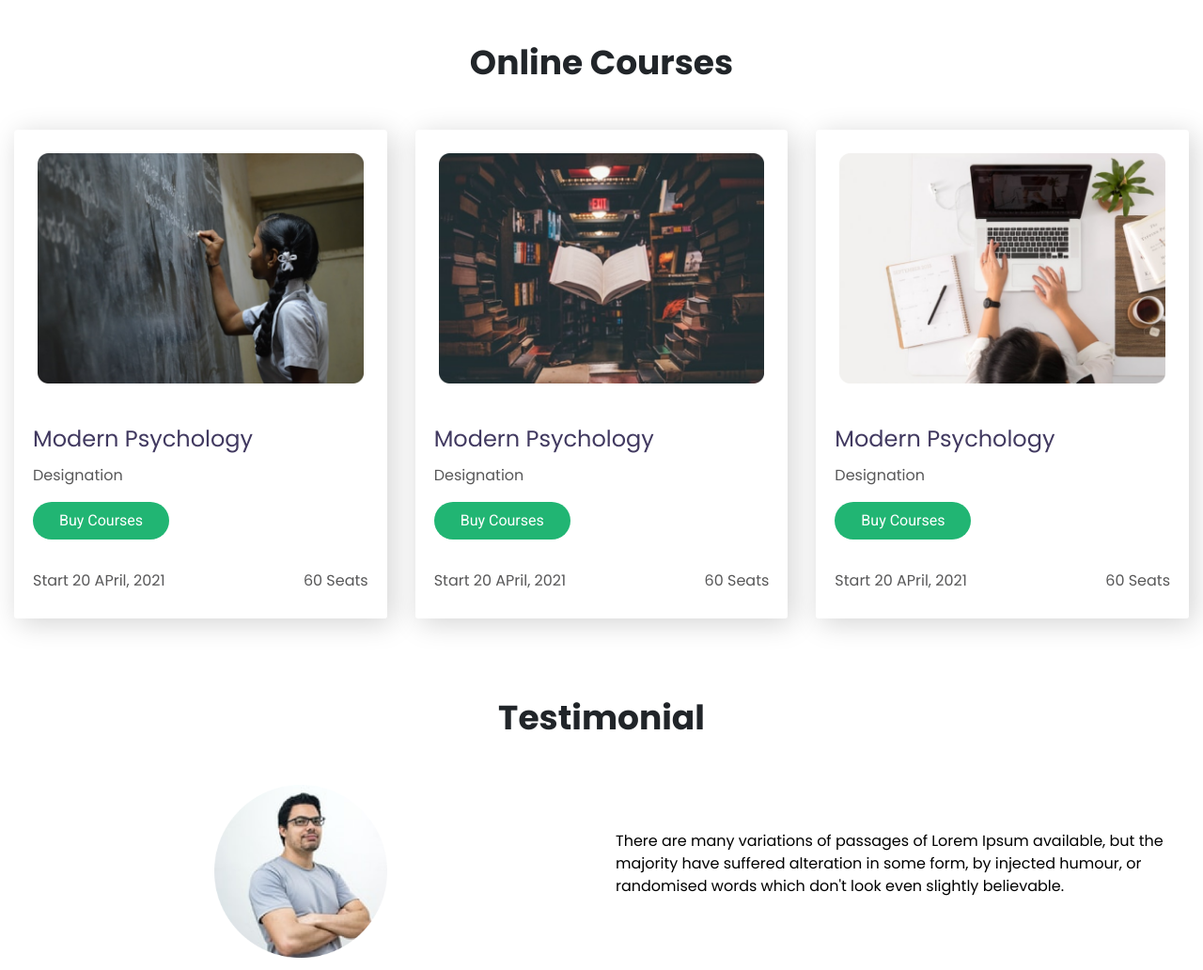
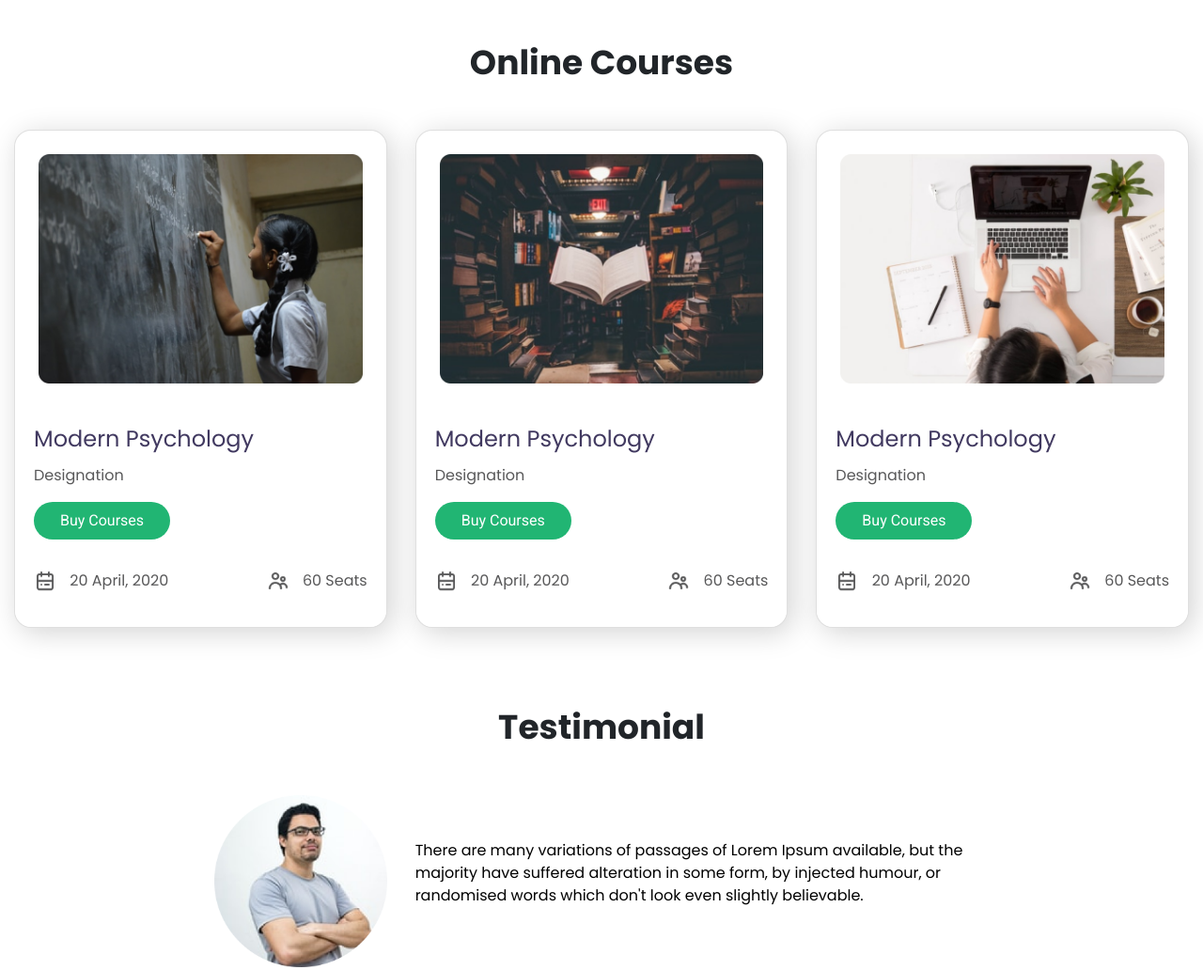
Before and after one commit to muinbd/e-school-resources, a plain HTML site: page index.html in a window 1280 px wide. Shown: the part 905-1937 px from the top of the page at 94% size. Drawn offline with nearby package versions, Linux system fonts and the light colour scheme.

Commit message:
Done with visual adjustment and responsive

```diff
--- a/index.html
+++ b/index.html
@@ -99,9 +99,19 @@
                         <p class="card-text">Designation</p>
                         <button class="button-green">Buy Courses</button>
                     </div>
-                    <div class="card-footer d-flex justify-content-between">
-                        <p>Start 20 APril, 2021</p>
-                        <p>60 Seats</p>
+                    <div class="card-footer">
+                        <div class="my-icon">
+                            <div class="d-flex justify-content-between">
+                                <div class="align-items-center">
+                                    <img class="img-fluid" src="images/ICON/calendar.png" alt="">
+                                    <small>20 April, 2020</small>
+                                </div>
+                                <div class="align-items-center">
+                                    <img class="img-fluid" src="images/ICON/people.png" alt="">
+                                    <small>60 Seats</small>
+                                </div>
+                            </div>
+                        </div>
                     </div>
                 </div>
 
@@ -112,9 +122,19 @@
                         <p class="card-text">Designation</p>
                         <button class="button-green">Buy Courses</button>
                     </div>
-                    <div class="card-footer d-flex justify-content-between">
-                        <p>Start 20 APril, 2021</p>
-                        <p>60 Seats</p>
+                    <div class="card-footer">
+                        <div class="my-icon">
+                            <div class="d-flex justify-content-between">
+                                <div class="align-items-center">
+                                    <img class="img-fluid" src="images/ICON/calendar.png" alt="">
+                                    <small>20 April, 2020</small>
+                                </div>
+                                <div class="align-items-center">
+                                    <img class="img-fluid" src="images/ICON/people.png" alt="">
+                                    <small>60 Seats</small>
+                                </div>
+                            </div>
+                        </div>
                     </div>
                 </div>
 
@@ -125,9 +145,19 @@
                         <p class="card-text">Designation</p>
                         <button class="button-green">Buy Courses</button>
                     </div>
-                    <div class="card-footer d-flex justify-content-between">
-                        <p>Start 20 APril, 2021</p>
-                        <p>60 Seats</p>
+                    <div class="card-footer">
+                        <div class="my-icon">
+                            <div class="d-flex justify-content-between">
+                                <div class="align-items-center">
+                                    <img class="img-fluid" src="images/ICON/calendar.png" alt="">
+                                    <small>20 April, 2020</small>
+                                </div>
+                                <div class="align-items-center">
+                                    <img class="img-fluid" src="images/ICON/people.png" alt="">
+                                    <small>60 Seats</small>
+                                </div>
+                            </div>
+                        </div>
                     </div>
                 </div>
             </div>
@@ -139,10 +169,10 @@
         <div class="container">
             <h2>Testimonial</h2>
             <div class="row d-flex justify-content-center align-items-center">
-                <div class="offset-md-2 col-md-2 col-sm-6">
+                <div class="col-md-2 col-sm-6">
                     <img class="img-fluid" src="images/Photos/Man.png" alt="">
                 </div>
-                <div class="offset-md-2 col-md-6 col-sm-6">
+                <div class="col-md-6 col-sm-6">
                     <p>There are many variations of passages of Lorem Ipsum available, but the
                         majority have suffered alteration in some form, by injected humour,
                         or randomised words which don't look even slightly believable.</p>
--- a/style.css
+++ b/style.css
@@ -74,13 +74,14 @@ nav {
 
 /* Statistics */
 
-.card-deck {
+#books .card-deck {
     text-align: center;
 }
 
-.card {
+#books .card {
     background-color: #F8FFFB;
     border: none;
+    border-radius: 10px;
 }
 
 .card img {
@@ -97,7 +98,7 @@ nav {
     color: #585859;
 }
 
-.card-active {
+#books .card-active {
     box-shadow: 5px 5px 30px lightgray;
     background-color: #FFFFFF;
 }
@@ -111,14 +112,16 @@ nav {
     font-weight: 700;
 }
 
-#courses .card {
+#courses .card-deck .card {
     background-color: #FFFFFF;
     box-shadow: 5px 5px 30px lightgray;
+    border-radius: 18px 18px 18px 18px;
 }
 
 #courses .card img {
     width: 100%;
     padding: 25px 25px;
+    border-radius: 5px;
 }
 
 #courses button {
@@ -132,6 +135,26 @@ nav {
 
 #courses .card-body {
     text-align: left;
+}
+
+#courses .card .card-footer .my-icon img {
+    width: 24px;
+    padding: 0;
+    margin-right: 10px;
+}
+
+.card-footer .my-icon small {
+    font-size: 16px;
+    color: #585859;
+    font-weight: 500;
+}
+
+.card-footer:last-child {
+    border-radius: 18px;
+}
+
+.my-icon {
+    padding-bottom: 25px;
 }
 
 /* Testimonial */
@@ -179,10 +202,10 @@ footer .row {
     padding-top: 50px;
 }
 
-.copyright {
+.copyright p {
     color: #CDCDCD;
     text-align: center;
-    padding-top: 50px;
+    padding-top: 100px;
 }
 
 footer ul li a {
```
